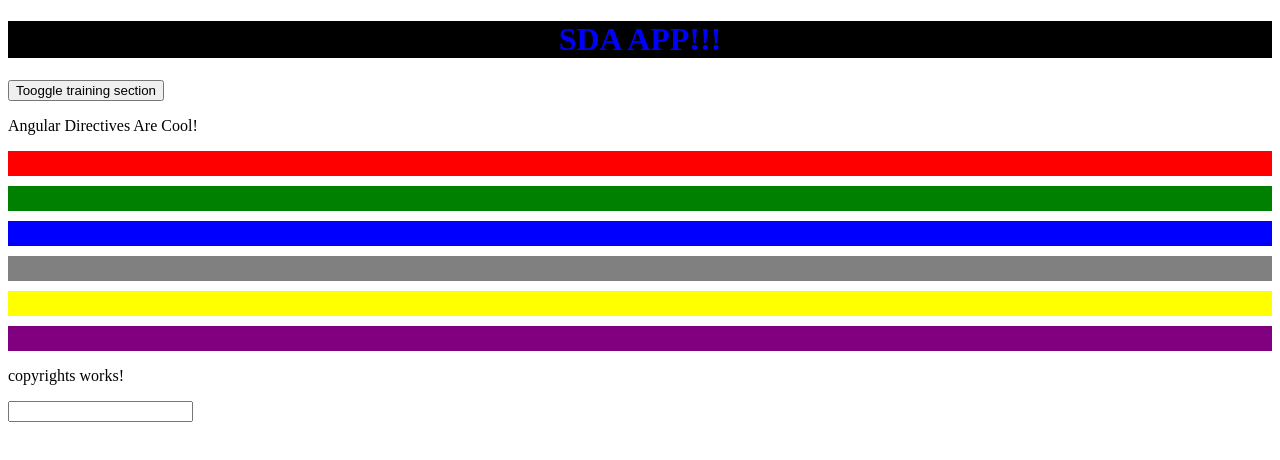
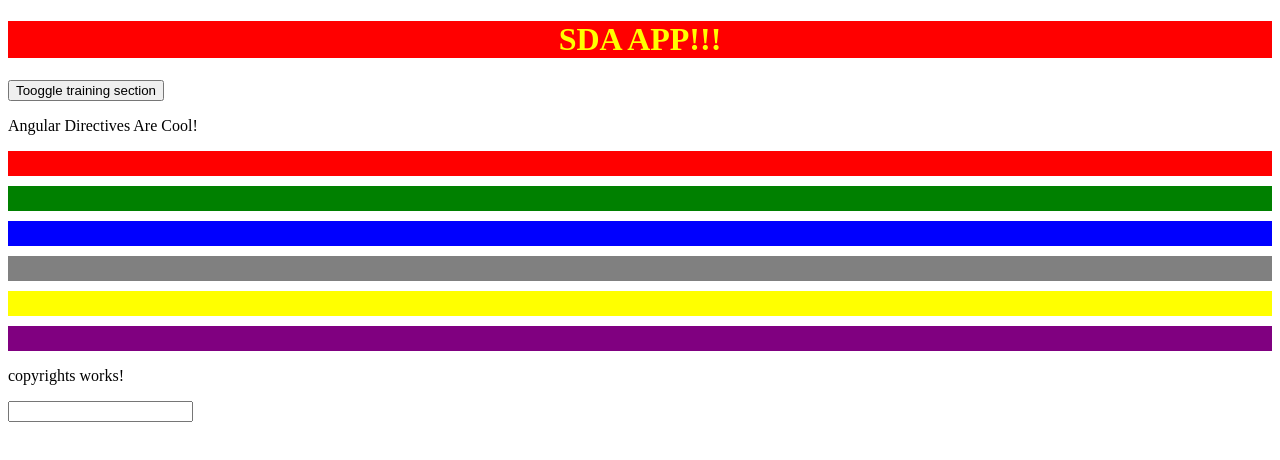
Before and after one commit to arteki65/angular-sda-zdjavapol19, an Angular app: page / in a window 1280 px wide. Shown: the top 460 px of the page. Built offline with nearby package versions, Linux system fonts and the light colour scheme.

Commit message:
ng Class done

```diff
--- a/src/app/app.component.css
+++ b/src/app/app.component.css
@@ -17,3 +17,13 @@ p.inactive {
   background-color: grey;
   border: 1px solid black;
 }
+
+h1.headerLookOne {
+  color: blue;
+  background-color: black;
+}
+
+h1.headerLookTwo {
+  color: yellow;
+  background-color: red;
+}
--- a/src/app/app.component.html
+++ b/src/app/app.component.html
@@ -1,10 +1,6 @@
-<!-- TODO: replace one way data bindings with ngClass -->
-<!-- in CSS create two class, .header-look-one .header-look-two -->
-<!-- ngClass should be controlled by headerLook field, if headerLook is 'one' -> header-look-one else header-look-two -->
 <h1
   (mousemove)="onMouseMove()"
-  [style.color]="headerTextColor"
-  [style.backgroundColor]="backgroundColor"
+  [ngClass]="{ headerLookOne: cActive, headerLookTwo: !cActive }"
 >
   {{ title | uppercase }}
 </h1>
--- a/src/app/app.component.ts
+++ b/src/app/app.component.ts
@@ -10,9 +10,7 @@ export class AppComponent implements OnInit, OnDestroy {
   imgSrc = 'https://angular.io/assets/images/logos/angular/logo-nav@2x.png';
   linkUrl = 'https://google.com';
   linkUrl2 = 'https://youtube.com';
-  // TODO: delete headerTextColor and backgroundColor, introduce headerLook: 'one' | 'two'
-  headerTextColor: 'yellow' | 'blue' = 'yellow';
-  backgroundColor: 'red' | 'black' = 'red';
+  cActive = true;
   text = '';
   showTrainingSection = true;
   btnTextColor = 'black';
@@ -24,14 +22,7 @@ export class AppComponent implements OnInit, OnDestroy {
 
   ngOnInit(): void {
     this.interval = setInterval(() => {
-      // TODO: ajust logic to use headerLook field
-      if (this.headerTextColor === 'yellow' && this.backgroundColor === 'red') {
-        this.headerTextColor = 'blue';
-        this.backgroundColor = 'black';
-      } else {
-        this.headerTextColor = 'yellow';
-        this.backgroundColor = 'red';
-      }
+      this.cActive = !this.cActive;
     }, 1000);
   }
 
```
